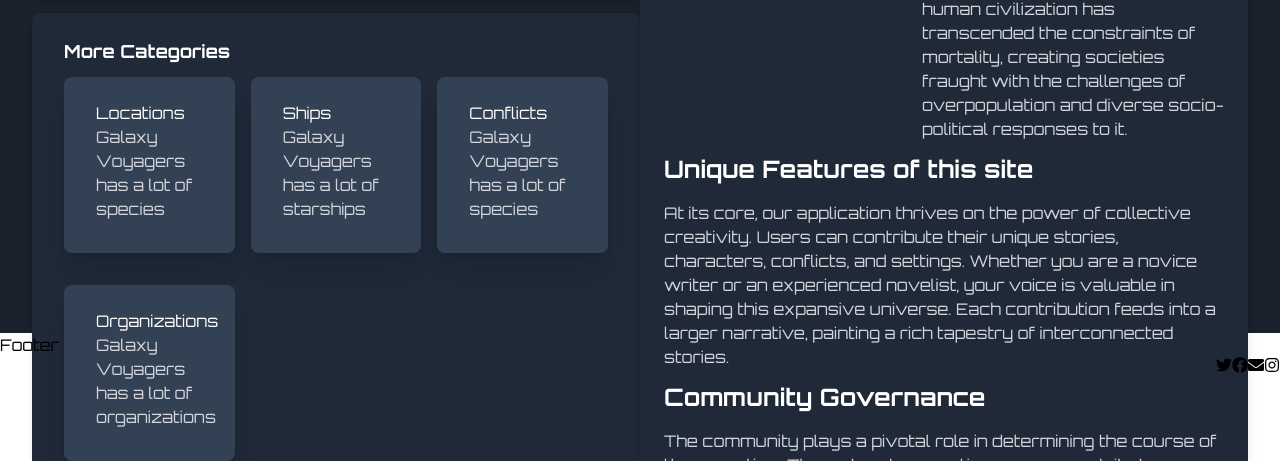
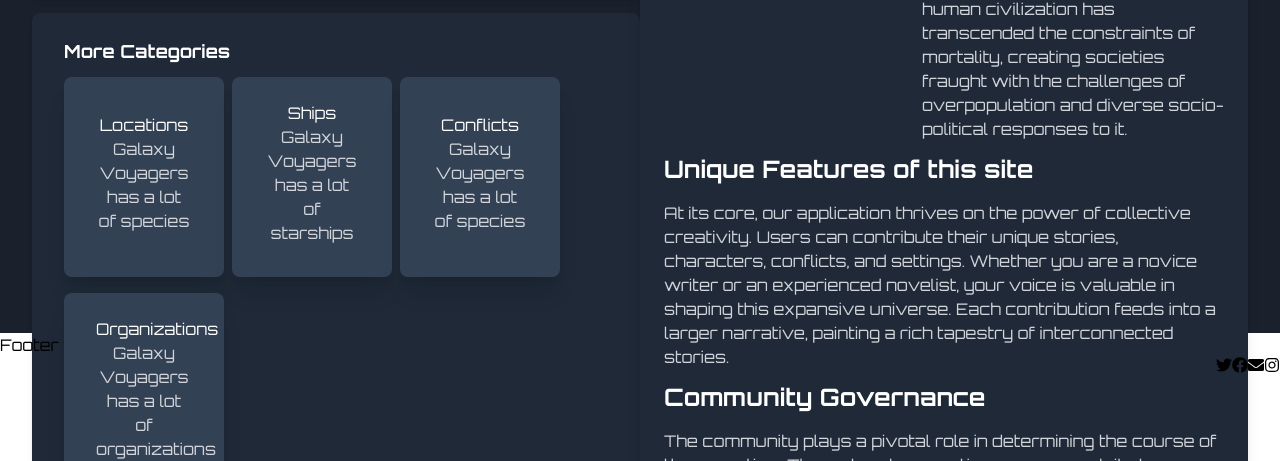
Before and after one commit to kabradshaw1/next-story, a Next.js app: page / in a window 1280 px wide. Shown: the part 491-952 px from the top of the page. Built offline with nearby package versions, Linux system fonts and the light colour scheme.

Commit message:
working on homepage

```diff
--- a/app/globals.css
+++ b/app/globals.css
@@ -31,3 +31,16 @@ html, body {
 .card {
   @apply shadow-xl rounded-lg px-8 pt-6 pb-8 mb-4
 }
+
+/* Add this in your global CSS file */
+.glow-on-hover {
+  transition: background-color 0.3s, box-shadow 0.3s;
+}
+.glow-on-hover:hover {
+  background-color: #1e40af; /* Adjust the color to match your theme */
+  box-shadow: 0 0 8px #fff, 0 0 20px #1e40af; /* Blue glow */
+}
+
+.link {
+  @apply bg-slate-700 hover:bg-slate-800 glow-on-hover transition duration-300
+}
--- a/app/page.tsx
+++ b/app/page.tsx
@@ -1,7 +1,7 @@
 import React from "react"; // Make sure React is imported if JSX is being used.
 
 import AboutSection from "@/components/home/AboutSection/AboutSection";
-import FeaturedHP from "@/components/home/FeaturedHP/FeaturedHP";
+import FeaturedHP from "@/components/home/Featured/Featured";
 import NonFeatured from "@/components/home/NonFeatured/NonFeatured";
 
 export default function Home() {
@@ -61,7 +61,7 @@ export default function Home() {
 
         <section className="bg-gray-800 shadow-md rounded-lg px-8 pt-6 pb-8 mb-4">
           <h2 className="text-white text-lg font-bold mb-3">More Categories</h2>
-          <div className="grid grid-cols-1 md:grid-cols-3 gap-4">
+          <div className="flex flex-wrap">
             <NonFeatured items={regularCategories} />
           </div>
         </section>
--- a/components/home/FeaturedHP/FeaturedHP.tsx
+++ b/components/home/Featured/Featured.tsx
@@ -1,6 +1,8 @@
+"use client";
 import React from "react";
 
 import Image from "next/image";
+import { useRouter } from "next/navigation";
 
 type FeaturedProps = {
   category: string;
@@ -13,10 +15,15 @@ interface Props {
 }
 
 const FeaturedHP: React.FC<Props> = ({ items }) => {
+  const router = useRouter();
+
+  const handleClick = (category: string) => () => {
+    router.push(`${category}`);
+  };
   return (
     <>
       {items.map((item, index) => (
-        <div key={index} className="card mb-2 bg-slate-700">
+        <div key={index} className="card mb-2 link">
           <Image
             src={item.image}
             alt={item.category}
--- a/components/home/NonFeatured/NonFeatured.tsx
+++ b/components/home/NonFeatured/NonFeatured.tsx
@@ -1,23 +1,35 @@
+"use client";
 import React from "react";
 
-import Image from "next/image";
+import { useRouter } from "next/navigation";
 
 type NonFeaturedProps = {
   category: string;
   description: string;
 };
 
-interface Props {
+type Props = {
   items: NonFeaturedProps[];
-}
+};
+
 const NonFeatured: React.FC<Props> = ({ items }) => {
+  const router = useRouter();
+
+  const handleClick = (category: string) => () => {
+    router.push(`${category}`);
+  };
+
   return (
     <>
       {items.map((item, index) => (
-        <div key={index} className="card mb-2 bg-slate-700">
+        <button
+          onClick={handleClick(item.category)}
+          key={index}
+          className="card mb-2 w-40 mr-2 link"
+        >
           <h3 className="text-white">{item.category}</h3>
           <p className="text-gray-300">{item.description}</p>
-        </div>
+        </button>
       ))}
     </>
   );
```
